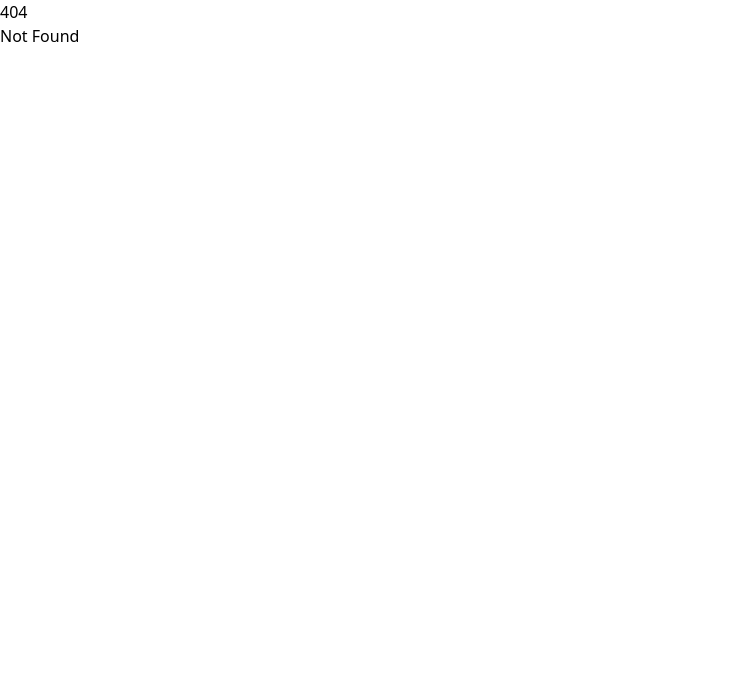
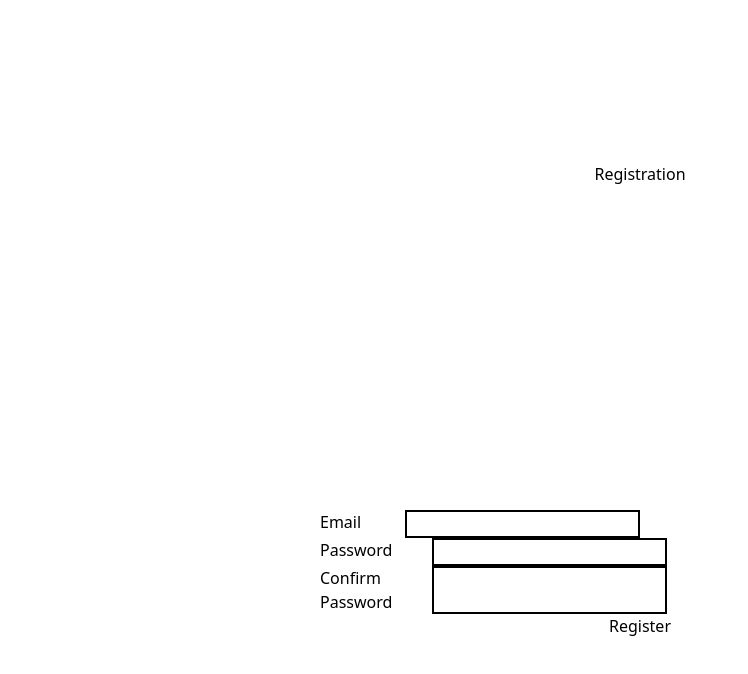
Before and after one commit to Kiriketsuki/CyberQuarium, a SvelteKit app: page /register in a window 1280 px wide. Before the commit this address had no page. Shown: the top 674 px of the page, without its empty margins (0-748 px from the left). Built offline with nearby package versions, Linux system fonts and the light colour scheme; a web font is replaced by a local one.

Commit message:
registration logic

```diff
--- /dev/null
+++ b/src/components/MessagePopup.svelte
@@ -0,0 +1,50 @@
+<!-- MessagePopup.svelte -->
+<script>
+    export let message = "";
+    export let status = "error";
+    export let onClose = () => {};
+    export let onSuccess = () => {};
+</script>
+
+<div
+    class="message-popup fixed top-0 left-0 w-screen h-screen flex justify-center items-center z-50"
+>
+    <div
+        class="bg-white rounded-lg shadow-lg p-8 flex flex-col w-full md:w-1/3"
+    >
+        <div class="flex items-center justify-between">
+            <h2
+                class="text-xl font-semibold"
+                class:success={status === "success"}
+                class:error={status === "error"}
+            >
+                {message}
+            </h2>
+            {#if status === "error"}
+                <button
+                    on:click={onClose}
+                    class="text-gray-500 hover:text-gray-600"
+                >
+                    &times;
+                </button>
+            {/if}
+        </div>
+        {#if status === "success"}
+            <button
+                on:click={onSuccess}
+                class="mt-4 bg-green-500 text-white px-4 py-2 rounded self-center"
+            >
+                Proceed
+            </button>
+        {/if}
+    </div>
+</div>
+
+<style>
+    .success {
+        color: green;
+    }
+    .error {
+        color: red;
+    }
+</style>
--- /dev/null
+++ b/src/routes/register/+page.svelte
@@ -0,0 +1,91 @@
+<script>
+    import MessagePopup from "../../components/MessagePopup.svelte";
+    var message = "";
+    var status = "error";
+    var showMessage = false;
+    async function handleSubmit(e) {
+        e.preventDefault();
+        const formData = new FormData(e.target);
+        const email = formData.get("email");
+        const password = formData.get("password");
+        const confirmPassword = formData.get("confirmPassword");
+
+        // Replace this with your registration API endpoint
+        const apiUrl = "http://localhost:5000/register";
+
+        const response = await fetch(apiUrl, {
+            method: "POST",
+            headers: {
+                "Content-Type": "application/json",
+            },
+            body: JSON.stringify({ email, password, confirmPassword }),
+        });
+
+        const result = await response.json();
+        message = result.message;
+        status = result.status;
+        showMessage = true;
+    }
+
+    // Add this function to close the error message popup
+    function closeMessage() {
+        showMessage = false;
+    }
+
+    // Add this function to handle success and proceed to the next step
+    function proceed() {
+        // Implement your logic for proceeding to the next step after successful registration
+        closeMessage();
+    }
+</script>
+
+<main class="flex flex-col justify-around items-center h-screen">
+    <h1>Registration</h1>
+
+    {#if showMessage}
+        <MessagePopup
+            {message}
+            {status}
+            onClose={closeMessage}
+            onSuccess={proceed}
+        />
+    {/if}
+    <div class="w-full flex flex-col items-center">
+        <form
+            action=""
+            class="w-1/2 flex flex-col"
+            on:submit|preventDefault={handleSubmit}
+        >
+            <label for="email">
+                Email
+                <input type="email" name="email" id="email" />
+            </label>
+
+            <label for="password">
+                Password
+                <input type="password" name="password" id="password" />
+            </label>
+
+            <label for="confirmPassword">
+                Confirm Password
+                <input
+                    type="password"
+                    name="confirmPassword"
+                    id="confirmPassword"
+                />
+            </label>
+
+            <button type="submit">Register</button>
+        </form>
+    </div>
+</main>
+
+<style>
+    label {
+        @apply flex gap-10 justify-between w-1/2;
+    }
+
+    input {
+        @apply border-2 border-black;
+    }
+</style>
```
Also changed, not shown: src/routes/login/+page.svelte (added), 2 other files (tests, documents, lock files or other folders).
